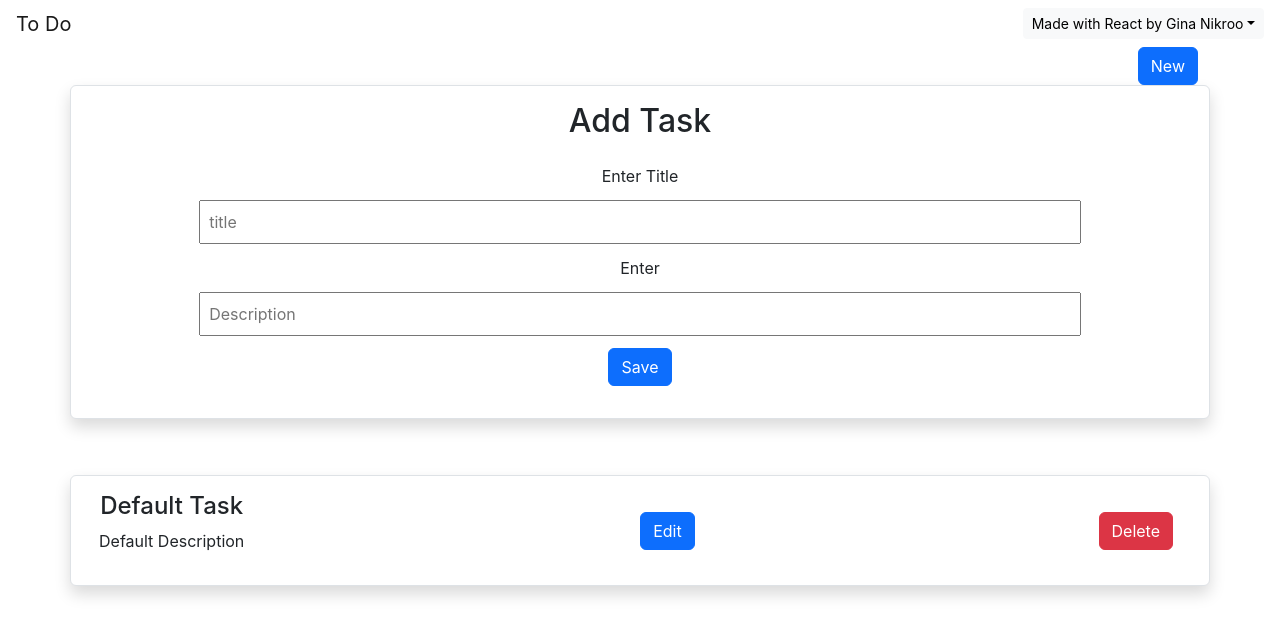
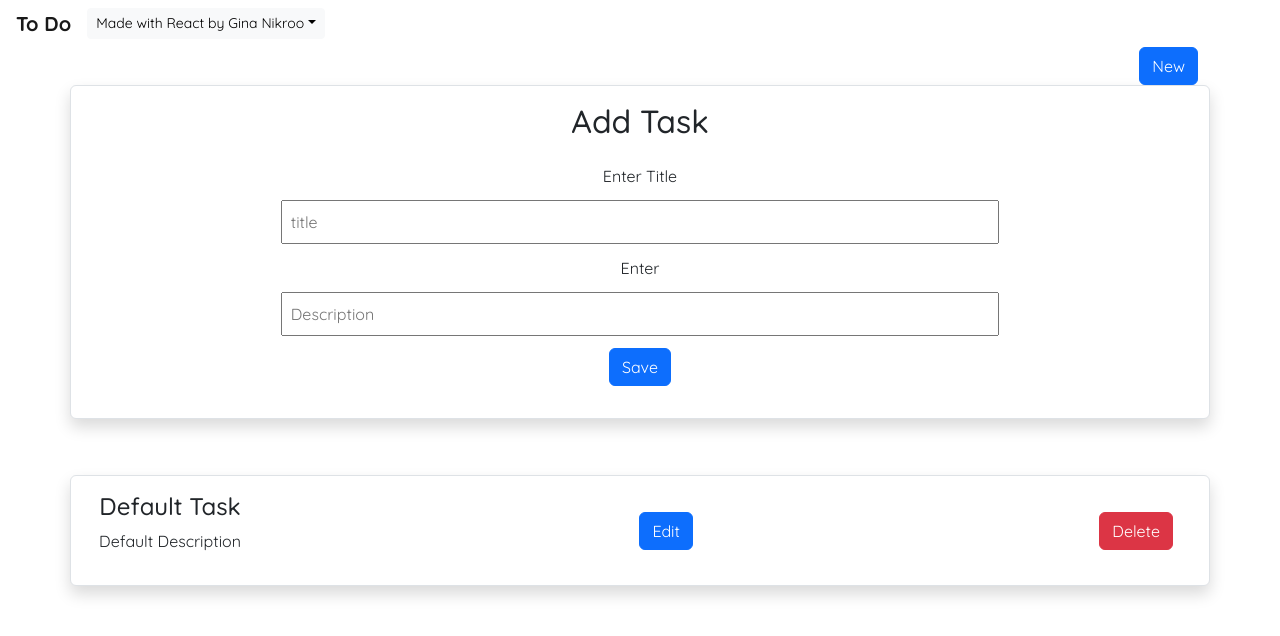
Before and after one commit to GNikroo/Task-Management-App, a React (Create React App) app: page / in a window 1280 px wide. Shown: the top 636 px of the page. Built offline with nearby package versions, Linux system fonts and the light colour scheme.

Commit message:
Add google font

```diff
--- a/public/index.html
+++ b/public/index.html
@@ -25,6 +25,9 @@
       Learn how to configure a non-root public URL by running `npm run build`.
     -->
     <link href="https://cdn.jsdelivr.net/npm/bootstrap@5.2.0-beta1/dist/css/bootstrap.min.css" rel="stylesheet" />
+    <link rel="preconnect" href="https://fonts.googleapis.com">
+    <link rel="preconnect" href="https://fonts.gstatic.com" crossorigin>
+    <link href="https://fonts.googleapis.com/css2?family=Quicksand:wght@300;400;500;600;700&display=swap" rel="stylesheet">
     <title>To Do List</title>
   </head>
   <body>
--- a/src/App.js
+++ b/src/App.js
@@ -4,7 +4,7 @@ import Tasks from './components/Tasks';
 
 function App() {
   return (
-    <div className="App">
+    <div className="App font-link">
       <Header />
       <Tasks />
     </div>
--- a/src/components/Header.js
+++ b/src/components/Header.js
@@ -4,14 +4,14 @@ import DropdownButton from './Dropdown'
 function Header() {
   return (
     <div>
-        <nav className='navbar mx-3'>
+        <nav className='navbar mx-3 justify-content-start'>
             <div>
-                <a className='navbar-brand' href='public/index.html'>
+                <a className='navbar-brand fw-bold' href='public/index.html'>
                     To Do
                 </a>
             </div>
             <div>
-                <DropdownButton/>
+                <DropdownButton />
             </div>
         </nav>
     </div>
--- a/src/index.css
+++ b/src/index.css
@@ -11,3 +11,7 @@ code {
   font-family: source-code-pro, Menlo, Monaco, Consolas, 'Courier New',
     monospace;
 }
+
+.font-link {
+    font-family: 'Quicksand', sans-serif;
+  }
```
